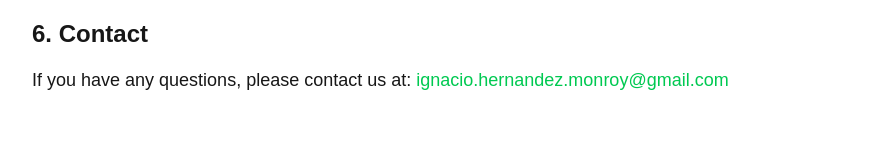
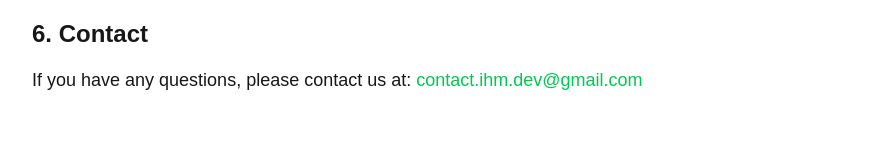
Before and after one commit to wowsuchnachoge/wowsuchnachoge.github.io, a Next.js app: page /projects/knc/privacy-policy in a window 1280 px wide. Shown: the part 1186-1346 px from the top of the page, without its empty margins (264-1160 px from the left). Built offline with nearby package versions, Linux system fonts and the light colour scheme.

Commit message:
Update contact information

```diff
--- a/src/app/contact/page.tsx
+++ b/src/app/contact/page.tsx
@@ -6,13 +6,6 @@ export default function Contact() {
       <Navbar selectedMenuItem={3} />
       <section className="py-6 px-6 max-w-7xl mx-auto">
         <div className="flex flex-col md:flex-row items-center md:items-start gap-8">
-          {/* <div className="flex-shrink-0">
-            <img
-              src="/doggos.png"
-              alt="IHM"
-              className="w-60 h-60 rounded-xl mt-6 md:mt-0 object-cover shadow-md"
-            />
-          </div> */}
           <div>
             <h2 className="text-4xl font-semibold mb-4">Contact 📫</h2>
             <h4 className="text-xl font-semibold mb-2">How can I help you?</h4>
@@ -20,7 +13,7 @@ export default function Contact() {
               Whether it’s feedback, support, or you just want to say hi —
               shoot me an email! I’ll reply as soon as I can (promise, no robot responses 🤖).
             </p>
-            <a href="mailto:ignacio.hernandez.monroy@gmail.com" className="px-4 py-3 bg-green-600 text-white rounded hover:bg-green-700">
+            <a href="mailto:contact.ihm.dev@gmail.com" className="px-4 py-3 bg-green-600 text-white rounded hover:bg-green-700">
               Send email 📧
             </a>
           </div>
--- a/src/app/projects/knc/privacy-policy/page.tsx
+++ b/src/app/projects/knc/privacy-policy/page.tsx
@@ -1,7 +1,6 @@
 import AppStoreButtons from "@/components/app_store_buttons";
 import { KNC_AS_URL, KNC_GP_URL } from "@/components/constants";
 import Navbar from "@/components/navbar";
-import ScreenshotGallery from "@/components/screenshot_gallery";
 
 export default function KNCPrivacyPolicy() {
   return (
@@ -73,7 +72,7 @@ export default function KNCPrivacyPolicy() {
               </p>
               <h2 className="text-2xl font-semibold mb-4">6. Contact</h2>
               <p className="text-lg mb-4">
-                If you have any questions, please contact us at: <a href="mailto:ignacio.hernandez.monroy@gmail.com" className="text-green-500 hover:text-green-700">ignacio.hernandez.monroy@gmail.com</a>
+                If you have any questions, please contact us at: <a href="mailto:contact.ihm.dev@gmail.com" className="text-green-500 hover:text-green-700">contact.ihm.dev@gmail.com</a>
               </p>
             </section>
           </div>
--- a/src/app/projects/knc/terms-and-conditions/page.tsx
+++ b/src/app/projects/knc/terms-and-conditions/page.tsx
@@ -51,7 +51,7 @@ export default function KNCTermsAndConditions() {
               </p>
               <h2 className="text-2xl font-semibold mb-4">7. Contact</h2>
               <p className="text-lg mb-4">
-              For any questions regarding these terms, please contact us at: <a href="mailto:ignacio.hernandez.monroy@gmail.com" className="text-green-500 hover:text-green-700">ignacio.hernandez.monroy@gmail.com</a>
+              For any questions regarding these terms, please contact us at: <a href="mailto:contact.ihm.dev@gmail.com" className="text-green-500 hover:text-green-700">contact.ihm.dev@gmail.com</a>
               </p>
             </section>
           </div>
--- a/src/components/footer.tsx
+++ b/src/components/footer.tsx
@@ -23,7 +23,7 @@ export default function Footer() {
             <FaLinkedin className="w-5 h-5" />
           </a>
           <a
-          href="mailto:ignacio.hernandez.monroy@gmail.com"
+          href="mailto:contact.ihm.dev@gmail.com"
           target="_blank"
           rel="noopener noreferrer"
           className="hover:text-green-700 transition-colors"
```
Also changed, not shown: src/app/about/page.tsx (+0 -7 lines), src/app/projects/page.tsx (+0 -7 lines).
